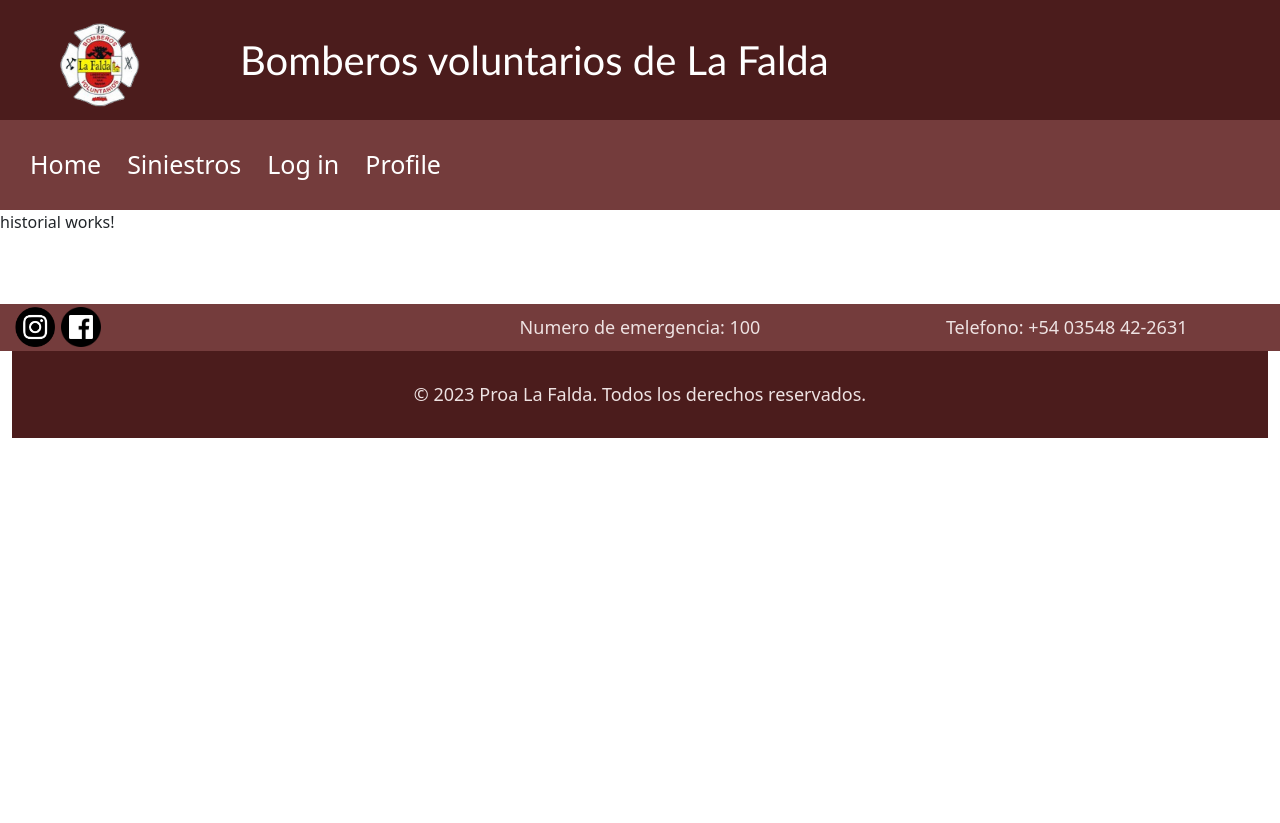
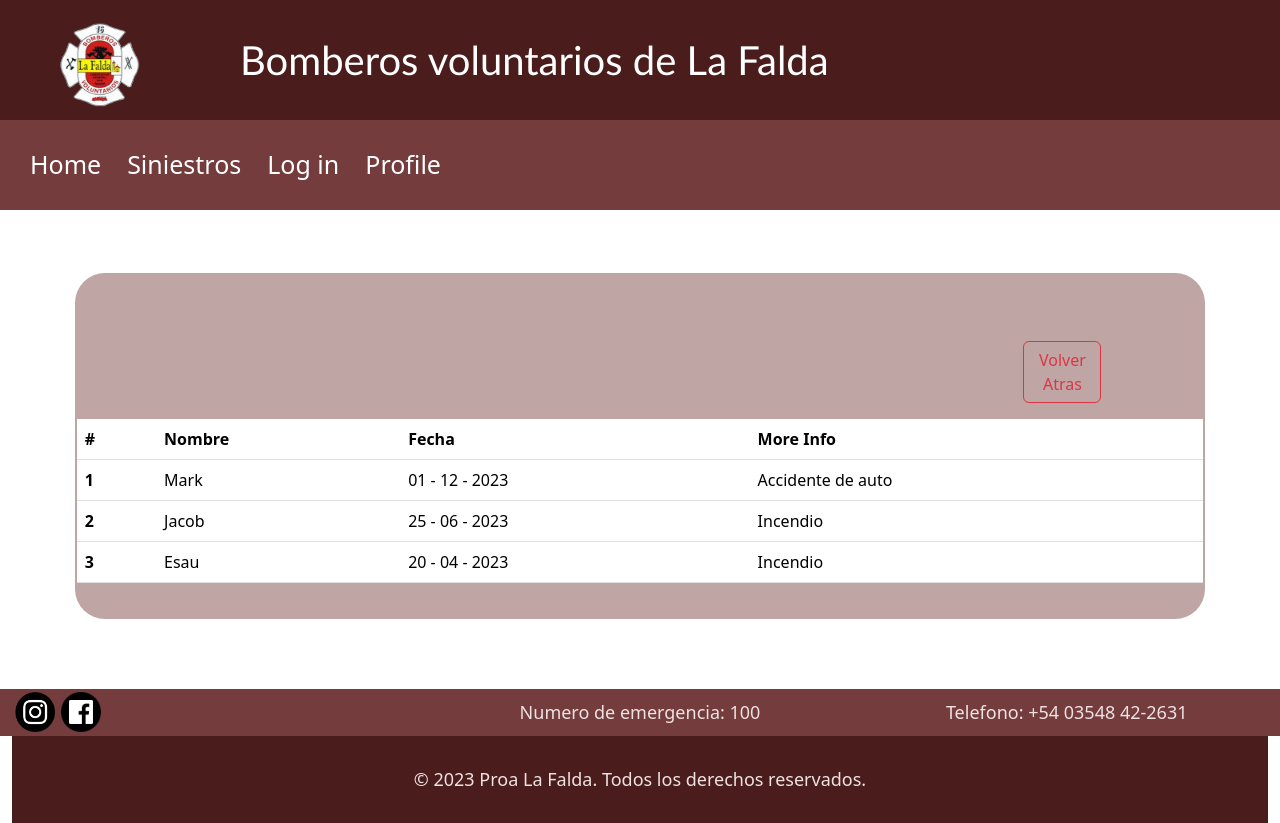
Before and after one commit to IanButcher/BomberosLaFalda, an Angular app: page /historial in a window 1280 px wide. Before the commit the page ends 800 px from the top, so only its background shows below. Built offline with nearby package versions, Linux system fonts and the light colour scheme.

Commit message:
Historial

```diff
--- a/src/app/pages/historial/historial.component.css
+++ b/src/app/pages/historial/historial.component.css
@@ -0,0 +1,24 @@
+* {
+    margin: 0;
+    padding: 0;
+  }
+
+  .form-control, .form-select {
+    background-color:rgb(231, 214, 214);
+  }
+
+  .cuadrado {
+    background: rgb(192, 165, 165);
+    color: #fff;
+    box-sizing: border-box;
+    padding: 20px 10px;
+    margin-top: 5%;
+    margin-bottom: 5%;
+    margin-left: 5%;
+    margin-right: 5%;
+    border-radius: 30px;
+  }
+
+  .tabla {
+    background: rgb(192, 165, 165);
+  }
--- a/src/app/pages/historial/historial.component.html
+++ b/src/app/pages/historial/historial.component.html
@@ -1 +1,44 @@
-<p>historial works!</p>
+<link href="https://cdn.jsdelivr.net/npm/bootstrap@5.3.2/dist/css/bootstrap.min.css" rel="stylesheet" integrity="sha384-T3c6CoIi6uLrA9TneNEoa7RxnatzjcDSCmG1MXxSR1GAsXEV/Dwwykc2MPK8M2HN" crossorigin="anonymous">
+<div class="container-fluid">
+    <div class="cuadrado">
+        <br>
+        <br>
+        <form class="row g-3 needs-validation" novalidate>
+            <div class="col-10"></div>
+            <div class="col-1">
+                <button class="btn btn-outline-danger" routerLink='/siniestro'>Volver Atras</button>
+            </div>
+            <div class="col-1"></div>
+            <table class="table tabla">
+                <thead>
+                    <tr>
+                        <th scope="col">#</th>
+                        <th scope="col">Nombre</th>
+                        <th scope="col">Fecha</th>
+                        <th scope="col">More Info</th>
+                    </tr>
+                </thead>
+                <tbody>
+                    <tr>
+                        <th scope="row">1</th>
+                        <td>Mark</td>
+                        <td>01 - 12 - 2023</td>
+                        <td>Accidente de auto</td>
+                    </tr>
+                    <tr>
+                        <th scope="row">2</th>
+                        <td>Jacob</td>
+                        <td>25 - 06 - 2023</td>
+                        <td>Incendio</td>
+                    </tr>
+                    <tr>
+                        <th scope="row">3</th>
+                        <td>Esau</td>
+                        <td>20 - 04 - 2023</td>
+                        <td>Incendio</td>
+                    </tr>
+                </tbody>
+            </table>
+        </form>
+    </div>
+</div>
```
